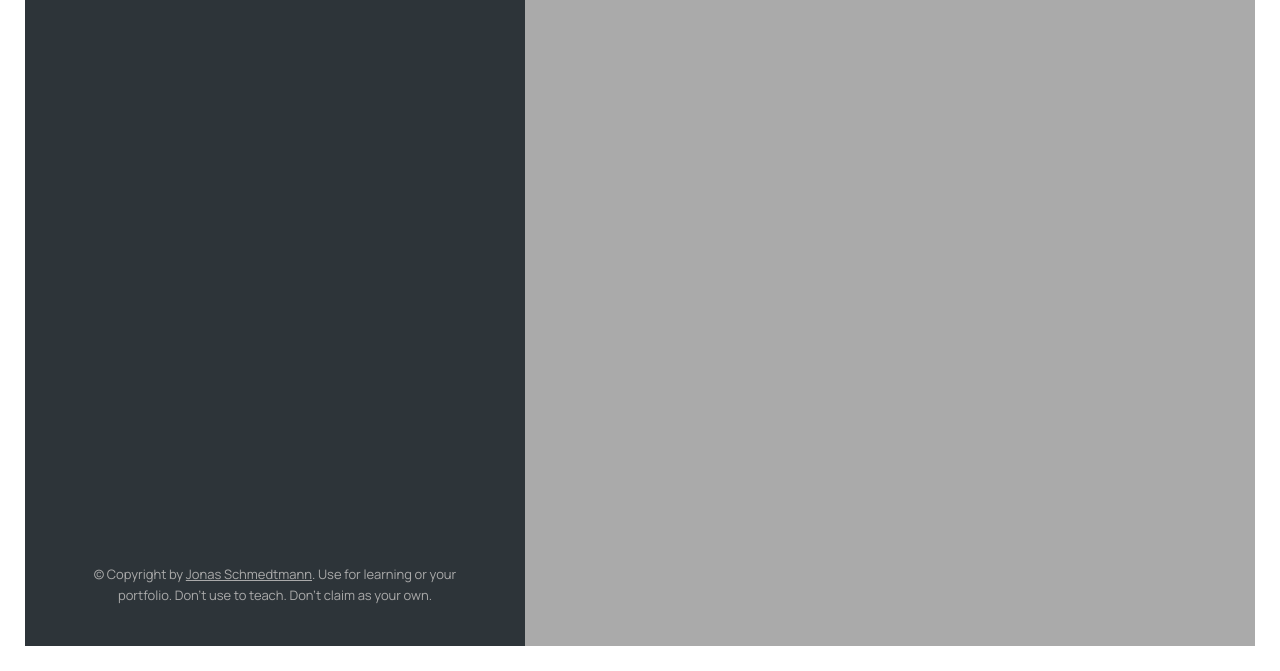
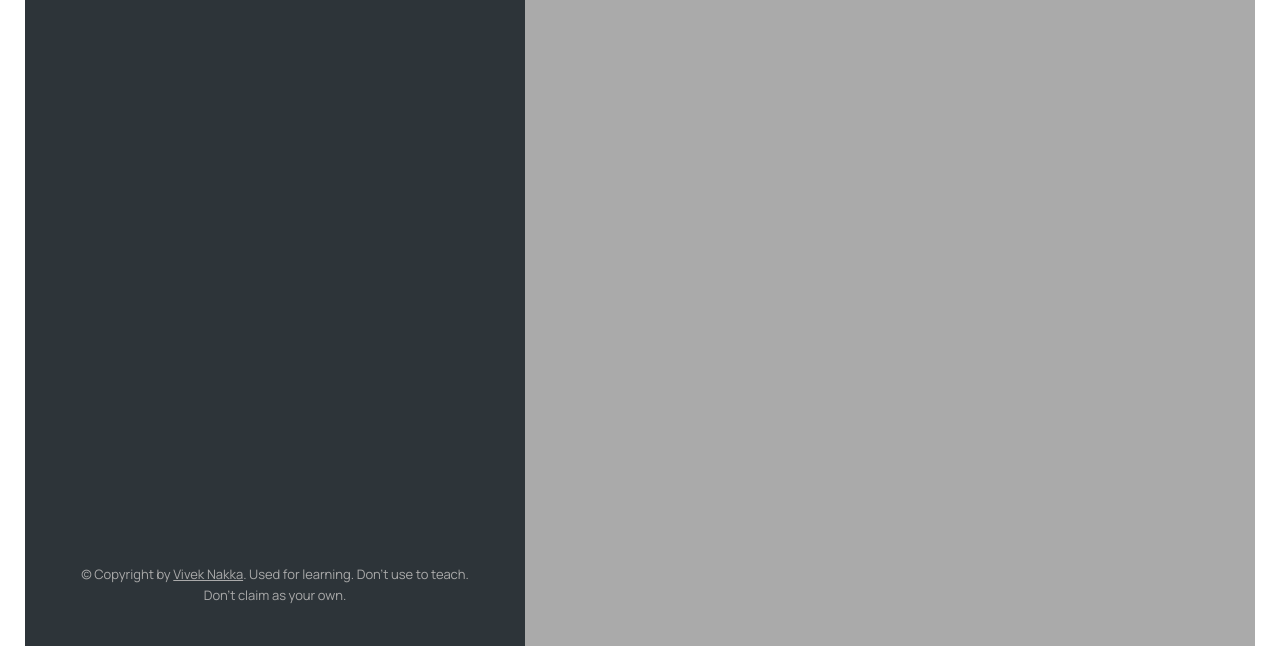
Before and after one commit to Npvivek/Mapty-app, a plain HTML site: page index.html in a window 1280 px wide. Shown: the part 129-800 px from the top of the page. Drawn offline with nearby package versions, Linux system fonts and the light colour scheme.

Commit message:
Update index.html for name change

```diff
--- a/index.html
+++ b/index.html
@@ -125,8 +125,8 @@
           class="twitter-link"
           target="_blank"
           href="https://twitter.com/jonasschmedtman"
-          >Jonas Schmedtmann</a
-        >. Use for learning or your portfolio. Don't use to teach. Don't claim
+          >Vivek Nakka</a
+        >. Used for learning. Don't use to teach. Don't claim
         as your own.
       </p>
     </div>
```
